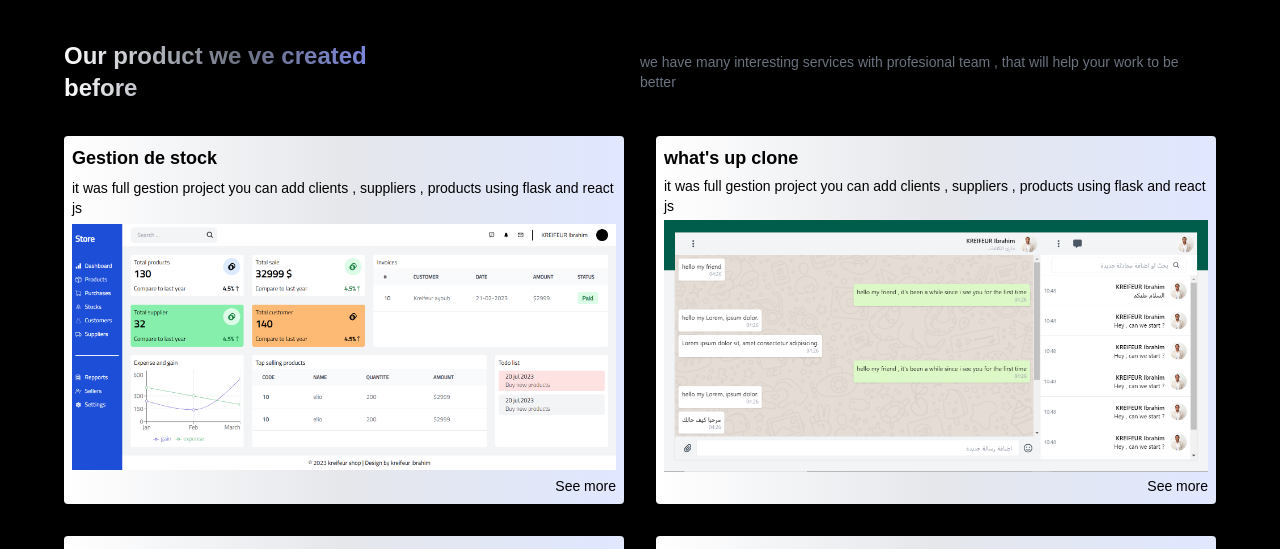
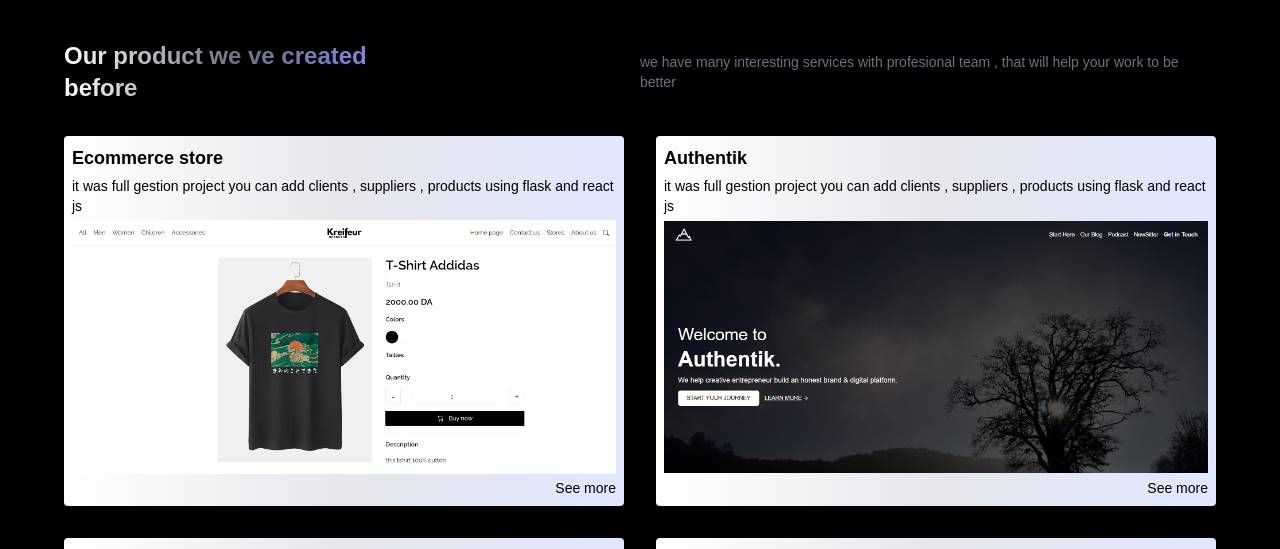
Before and after one commit to kreifeur/web-portfolio, a React (Vite) app: page / in a window 1280 px wide. Shown: the part 920-1469 px from the top of the page. Built offline with nearby package versions, Linux system fonts and the light colour scheme; a web font is replaced by a local one.

Commit message:
new look

```diff
--- a/src/pages/Work.jsx
+++ b/src/pages/Work.jsx
@@ -3,8 +3,26 @@ import project2 from "../assets/project2.png";
 import project3 from "../assets/project3.png";
 import project4 from "../assets/project4.jpg";
 import project5 from "../assets/whatsupclone.png";
+import project6 from "../assets/authentik.png";
+import project7 from "../assets/ecommerce.png";
+
 const Work = () => {
   const projects = [
+    {
+      index: 7,
+      titre: "Ecommerce store",
+      desc:'it was full gestion project you can add clients , suppliers , products  using flask and react js',
+      imag: project7,
+      adress: "https://clothes-store-opal.vercel.app/",
+    },
+    {
+      index: 6,
+      titre: "Authentik",
+      desc:'it was full gestion project you can add clients , suppliers , products  using flask and react js',
+      imag: project6,
+      adress: "https://authentik-delta.vercel.app/",
+    },
+
     {
       index: 1,
       titre: "Gestion de stock",
```
Also changed, not shown: src/assets/authentik.PNG (added), src/assets/ecommerce.PNG (added).
